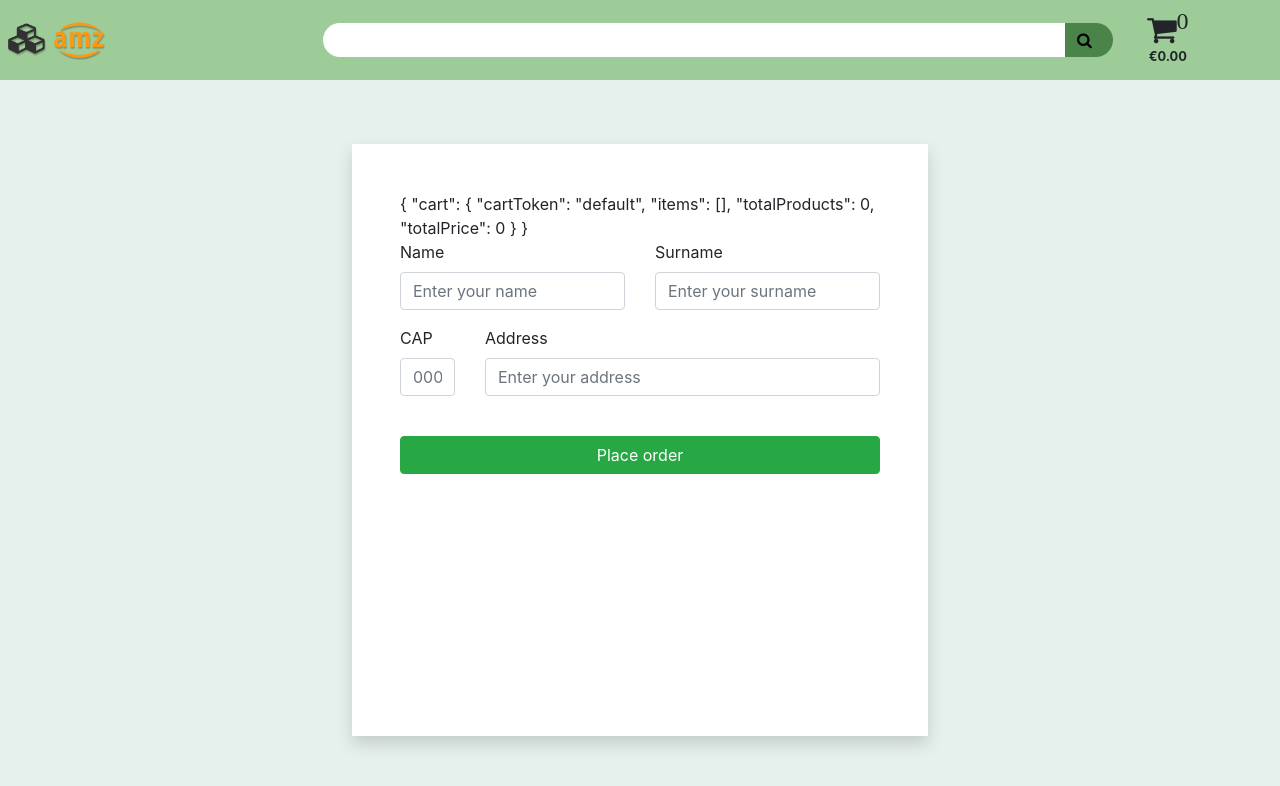
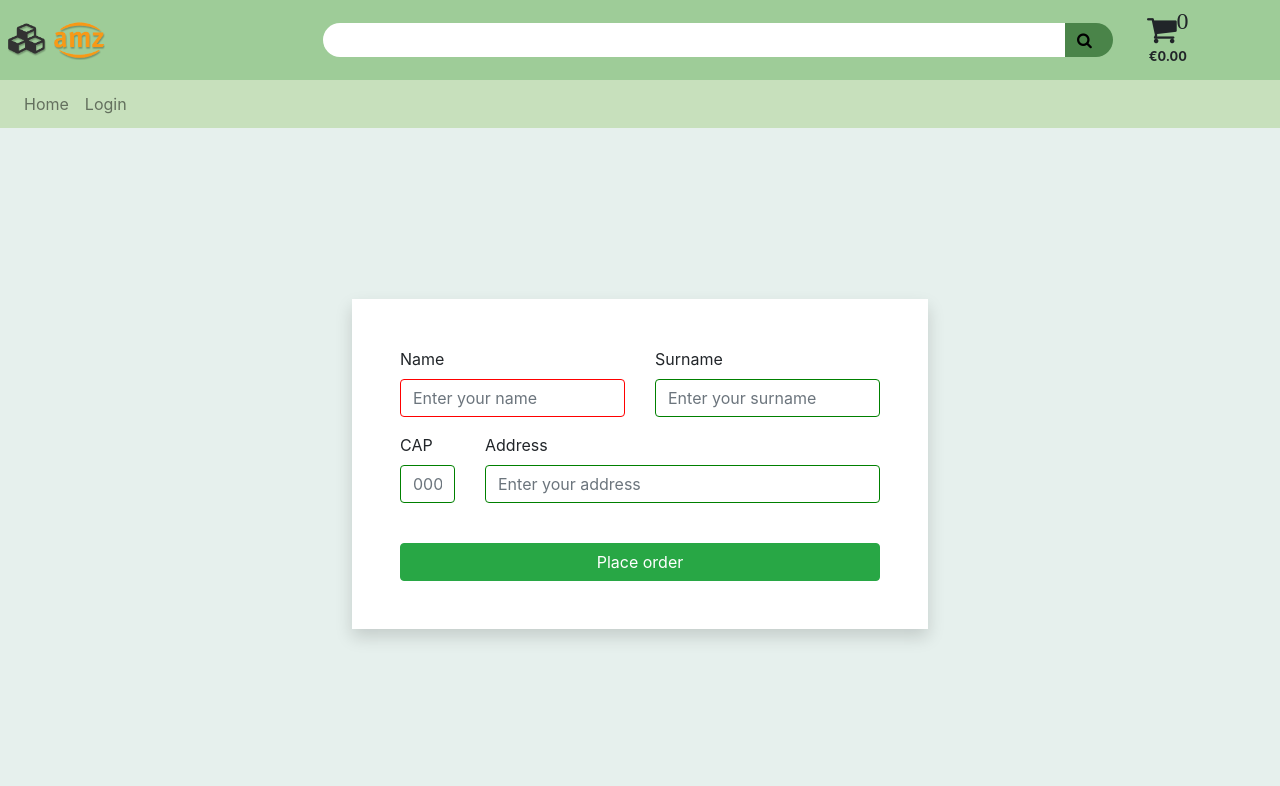
Before and after one commit to Mr-EmPee-Aizoon/MyAmazoon-Angular, an Angular app: page /checkout in a window 1280 px wide. Shown: the top 786 px of the page. Built offline with nearby package versions, Linux system fonts and the light colour scheme.

Commit message:
Feature: Nav-bar

```diff
--- a/src/app/core/cart/cart-details/cart-details.component.css
+++ b/src/app/core/cart/cart-details/cart-details.component.css
@@ -2,8 +2,9 @@
     display: flex;
     width: 100%;
 
-    min-height: 90vh;
+    min-height: 84vh;
 
+    align-items: center;
     justify-content: center;
     padding: 5%;
 }
--- a/src/app/core/checkout/checkout.component.css
+++ b/src/app/core/checkout/checkout.component.css
@@ -2,8 +2,25 @@
     display: flex;
     width: 100%;
 
-    min-height: 90vh;
+    min-height: 84vh;
 
+    align-items: center;
     justify-content: center;
     padding: 5%;
 }
+
+input.ng-invalid {
+    border: 1px solid red;
+}
+
+input.ng-invalid:focus {
+    box-shadow: 0 0 0.2rem rgba(255, 0, 0, 0.25)
+}
+
+input.ng-valid {
+    border: 1px solid green;
+}
+
+input.ng-valid:focus {
+    box-shadow: 0 0 0 0.2rem rgba(0, 255, 4, 0.25);
+}
--- a/src/app/core/checkout/checkout.component.html
+++ b/src/app/core/checkout/checkout.component.html
@@ -5,7 +5,6 @@
 
         <div class="p-5">
             <form *ngIf="!sent" #form="ngForm" (ngSubmit)="sendOrder(form)">
-                {{ order | json }}
                 <div class="row">
                     <div class="form-group col-6">
                         <label for="name">Name</label>
--- a/src/app/core/header/header.component.css
+++ b/src/app/core/header/header.component.css
@@ -68,3 +68,9 @@ header {
     color: #000;
     background-color: rgb(74, 132, 73);
 }
+
+nav {
+    height: 6vh;
+
+    background-color: #c7e0bc;
+}
--- a/src/app/core/header/header.component.html
+++ b/src/app/core/header/header.component.html
@@ -8,3 +8,15 @@
     </div>
     <app-cart></app-cart>
 </header>
+<nav class="navbar navbar-expand-lg navbar-light">
+    <ul class="navbar-nav">
+        <li class="nav-item">
+            <a class="nav-link" routerLink="/home">Home</a>
+        </li>
+
+
+        <li class="nav-item">
+            <a class="nav-link" routerLink="/login">Login</a>
+        </li>
+    </ul>
+</nav>
--- a/src/app/core/home/home.component.css
+++ b/src/app/core/home/home.component.css
@@ -2,7 +2,7 @@ main {
     display: flex;
 
     width: 100%;
-    min-height: 90vh;
+    min-height: 84vh;
 
     box-sizing: border-box;
     padding-top: 5vh;
```
